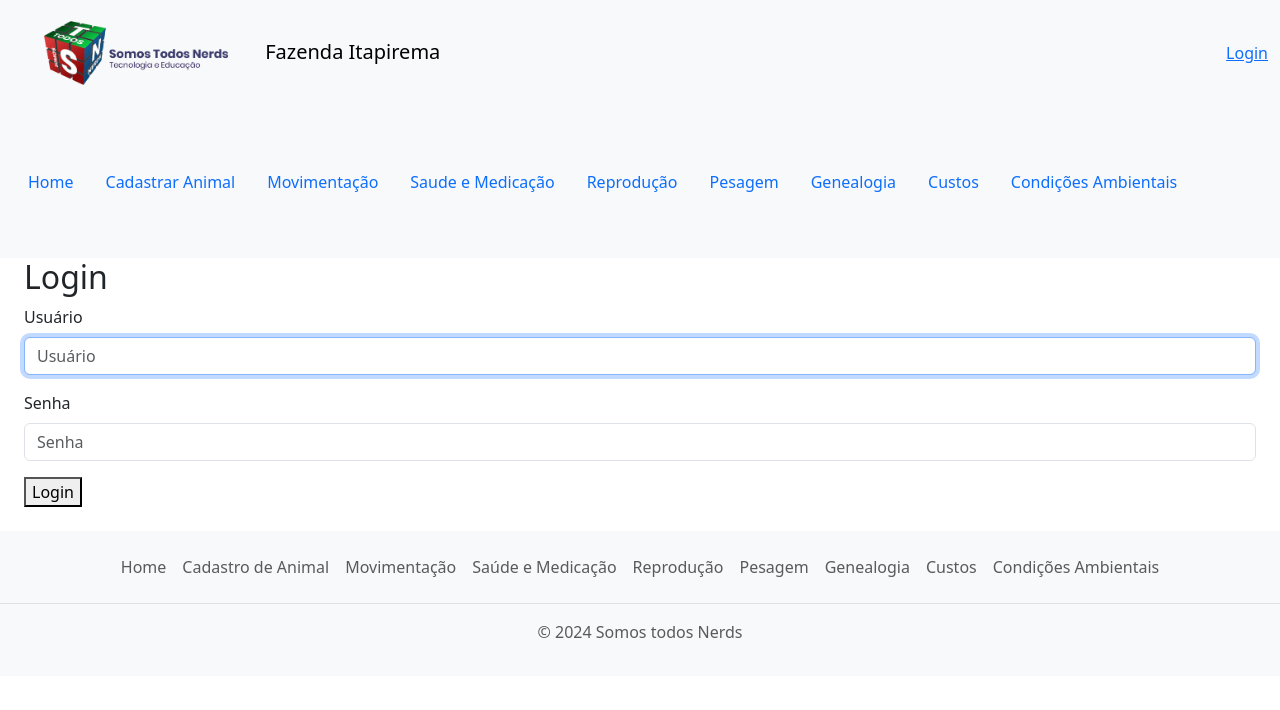
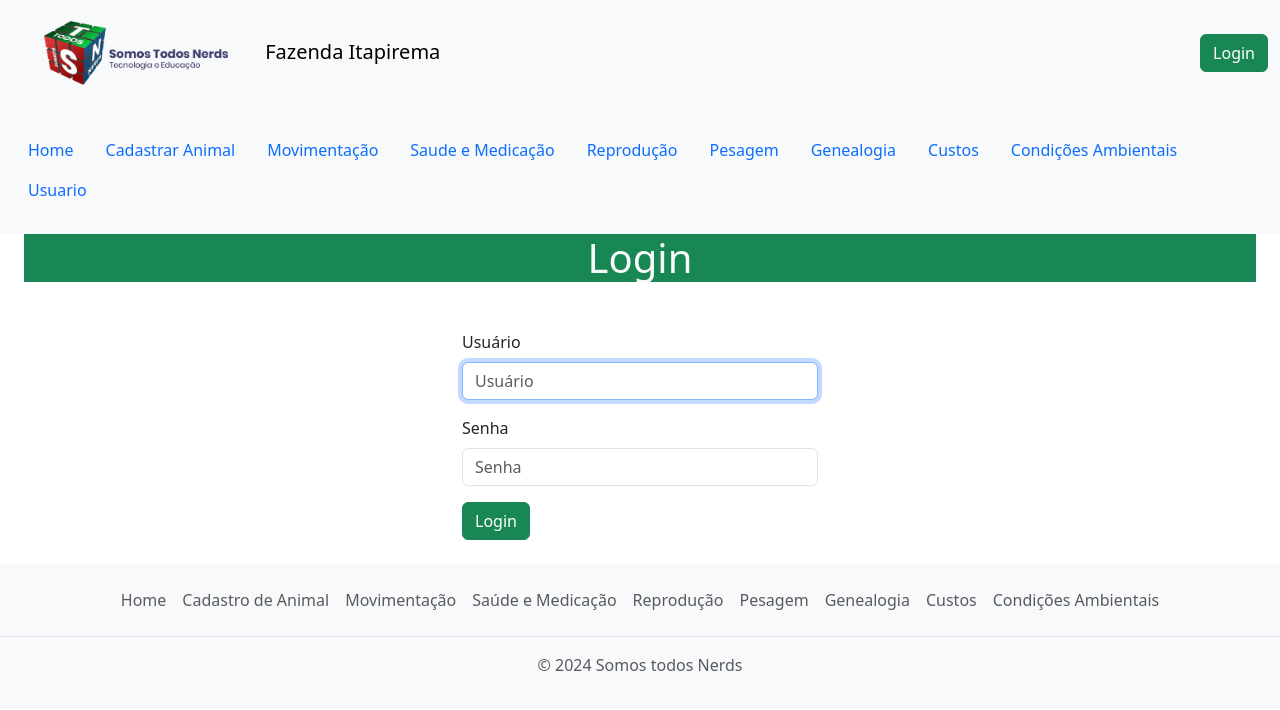
Before and after one commit to gwpoliveira/RebanhoTech, a Django app: a page that uses templates/base.html in a window 1280 px wide. Shown: the top 710 px of the page. Run offline with Django 5.2, Linux system fonts and the light colour scheme; some libraries are stand-ins or nearby versions.

Commit message:
atualizações

```diff
--- a/templates/base.html
+++ b/templates/base.html
@@ -2,34 +2,38 @@
 {% load static %}
 <!DOCTYPE html>
 <html lang="pt-BR">
+
 <head>
     <meta charset="UTF-8">
     <meta name="viewport" content="width=device-width, initial-scale=1">
     <title>{% block title %}Seu Título Aqui{% endblock %}</title>
-    <link href="https://cdn.jsdelivr.net/npm/bootstrap@5.3.2/dist/css/bootstrap.min.css" rel="stylesheet" integrity="sha384-T3c6CoIi6uLrA9TneNEoa7RxnatzjcDSCmG1MXxSR1GAsXEV/Dwwykc2MPK8M2HN" crossorigin="anonymous">
+    <link href="https://cdn.jsdelivr.net/npm/bootstrap@5.3.2/dist/css/bootstrap.min.css" rel="stylesheet"
+        integrity="sha384-T3c6CoIi6uLrA9TneNEoa7RxnatzjcDSCmG1MXxSR1GAsXEV/Dwwykc2MPK8M2HN" crossorigin="anonymous">
 </head>
+
 <body>
     <nav class="navbar bg-body-tertiary ">
         <div class="container-fluid ">
             <a class="navbar-brand" href="#">
-            <img src="{% static 'img/cubo.png'%}" alt="Logo" width="200" class="d-inline-block align-text-center mx-4 p-2">
+                <img src="{% static 'img/cubo.png'%}" alt="Logo" width="200"
+                    class="d-inline-block align-text-center mx-4 p-2">
                 Fazenda Itapirema
             </a>
             {% if user.is_authenticated %}
             <p>Bem-vindo, {{ user.username }} ({{ user.email }})</p>
-                <a href="{% url 'profile' %}">Perfil</a>
-                <a href="{% url 'logout' %}">Logout</a>
+            <div class="d-inline-block">
+                <a class="btn btn-warning" href="{% url 'logout' %}">Sair</a>
                 {% else %}
-                <a href="{% url 'login' %}">Login</a>
-
+                <a class="btn btn-success" href="{% url 'login' %}">Login</a>
                 {% endif %}
+            </div>
         </div>
     </nav>
 
     <nav class="navbar bg-body-tertiary ">
-        <div class="container-fluid ">
+        <div class="container-fluid">
 
-          <ul class="nav my-5">
+            <ul class="nav my-3">
                 <li class="nav-item">
                     <a class="nav-link active" href="{% url 'home' %}">
                         Home
@@ -75,6 +79,11 @@
                         Condições Ambientais
                     </a>
                 </li>
+                <li class="nav-item">
+                    <a class="nav-link" href="{% url 'admin:index' %}">
+                        Usuario
+                    </a>
+                </li>
             </ul>
         </div>
     </nav>
@@ -93,19 +102,30 @@
         <footer class="py-3 my-4">
             <ul class="nav justify-content-center border-bottom pb-3 mb-3">
                 <li class="nav-item"><a href="{% url 'home' %}" class="nav-link px-2 text-body-secondary">Home</a></li>
-          <li class="nav-item"><a href="{% url 'animal-list' %}" class="nav-link px-2 text-body-secondary">Cadastro de Animal</a></li>
-          <li class="nav-item"><a href="{% url 'movimentacaoanimal-list' %}" class="nav-link px-2 text-body-secondary">Movimentação</a></li>
-          <li class="nav-item"><a href="{% url 'saudemedicamento-list' %}" class="nav-link px-2 text-body-secondary">Saúde e Medicação</a></li>
-          <li class="nav-item"><a href="{% url 'reproducao-list' %}" class="nav-link px-2 text-body-secondary">Reprodução</a></li>
-          <li class="nav-item"><a href="{% url 'pesagem-list' %}" class="nav-link px-2 text-body-secondary">Pesagem</a></li>
-          <li class="nav-item"><a href="{% url 'genealogia-list' %}" class="nav-link px-2 text-body-secondary">Genealogia</a></li>
-          <li class="nav-item"><a href="{% url 'custo-list' %}" class="nav-link px-2 text-body-secondary">Custos</a></li>
-          <li class="nav-item"><a href="{% url 'condicaoambiental-list' %}" class="nav-link px-2 text-body-secondary">Condições Ambientais</a></li>
+                <li class="nav-item"><a href="{% url 'animal-list' %}"
+                        class="nav-link px-2 text-body-secondary">Cadastro de Animal</a></li>
+                <li class="nav-item"><a href="{% url 'movimentacaoanimal-list' %}"
+                        class="nav-link px-2 text-body-secondary">Movimentação</a></li>
+                <li class="nav-item"><a href="{% url 'saudemedicamento-list' %}"
+                        class="nav-link px-2 text-body-secondary">Saúde e Medicação</a></li>
+                <li class="nav-item"><a href="{% url 'reproducao-list' %}"
+                        class="nav-link px-2 text-body-secondary">Reprodução</a></li>
+                <li class="nav-item"><a href="{% url 'pesagem-list' %}"
+                        class="nav-link px-2 text-body-secondary">Pesagem</a></li>
+                <li class="nav-item"><a href="{% url 'genealogia-list' %}"
+                        class="nav-link px-2 text-body-secondary">Genealogia</a></li>
+                <li class="nav-item"><a href="{% url 'custo-list' %}"
+                        class="nav-link px-2 text-body-secondary">Custos</a></li>
+                <li class="nav-item"><a href="{% url 'condicaoambiental-list' %}"
+                        class="nav-link px-2 text-body-secondary">Condições Ambientais</a></li>
             </ul>
             <p class="text-center text-body-secondary">© 2024 Somos todos Nerds</p>
         </footer>
     </div>
 
-    <script src="https://cdn.jsdelivr.net/npm/bootstrap@5.3.2/dist/js/bootstrap.bundle.min.js" integrity="sha384-C6RzsynM9kWDrMNeT87bh95OGNyZPhcTNXj1NW7RuBCsyN/o0jlpcV8Qyq46cDfL" crossorigin="anonymous"></script>
+    <script src="https://cdn.jsdelivr.net/npm/bootstrap@5.3.2/dist/js/bootstrap.bundle.min.js"
+        integrity="sha384-C6RzsynM9kWDrMNeT87bh95OGNyZPhcTNXj1NW7RuBCsyN/o0jlpcV8Qyq46cDfL"
+        crossorigin="anonymous"></script>
 </body>
+
 </html>
--- a/templates/cadastro_animais/animal_form.html
+++ b/templates/cadastro_animais/animal_form.html
@@ -11,7 +11,7 @@
             {% csrf_token %}
             {% bootstrap_form form %}
 
-            <button type="submit" class="btn btn-primary">Salvar</button>
+            <button type="submit" class="btn btn-success">Salvar</button>
         </form>
 
     </div>
--- a/templates/registration/login.html
+++ b/templates/registration/login.html
@@ -1,11 +1,26 @@
 {% extends 'base.html' %}
 {% load static bootstrap5 %}
+{% block title %}Login{% endblock %}
 
 {% block content %}
-  <h2>Login</h2>
-  <form method="post" action="{% url 'login' %}">
-    {% csrf_token %}
-    {% bootstrap_form form %}
-    <button type="submit">Login</button>
-  </form>
+<h1 class = 'text-center bg-success font-weight-bold text-light mb-5'>Login</h1>
+
+<div class="container">
+  <div class="row">
+    <div class="col">
+
+    </div>
+    <div class="col ">
+      <form method="post" action="{% url 'login' %}">
+        {% csrf_token %}
+        {% bootstrap_form form%}
+        <button type="submit" class="btn btn-success">Login</button>
+      </form>
+    </div>
+    <div class="col">
+
+    </div>
+  </div>
+</div>
+
 {% endblock %}
```
Also changed, not shown: templates/registration/profile.html (deleted, +0 -11 lines). Lines whose indentation alone changed are shown as unchanged.
